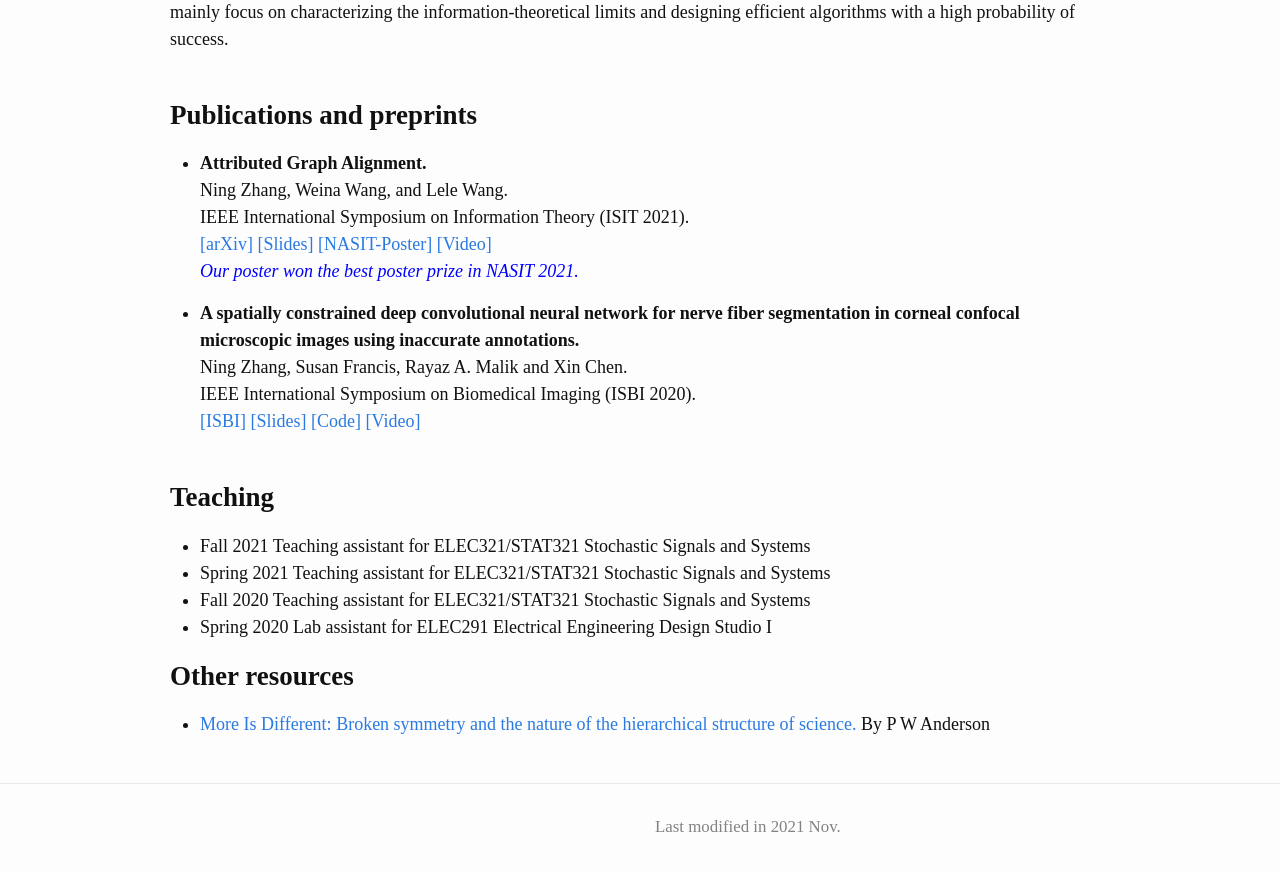
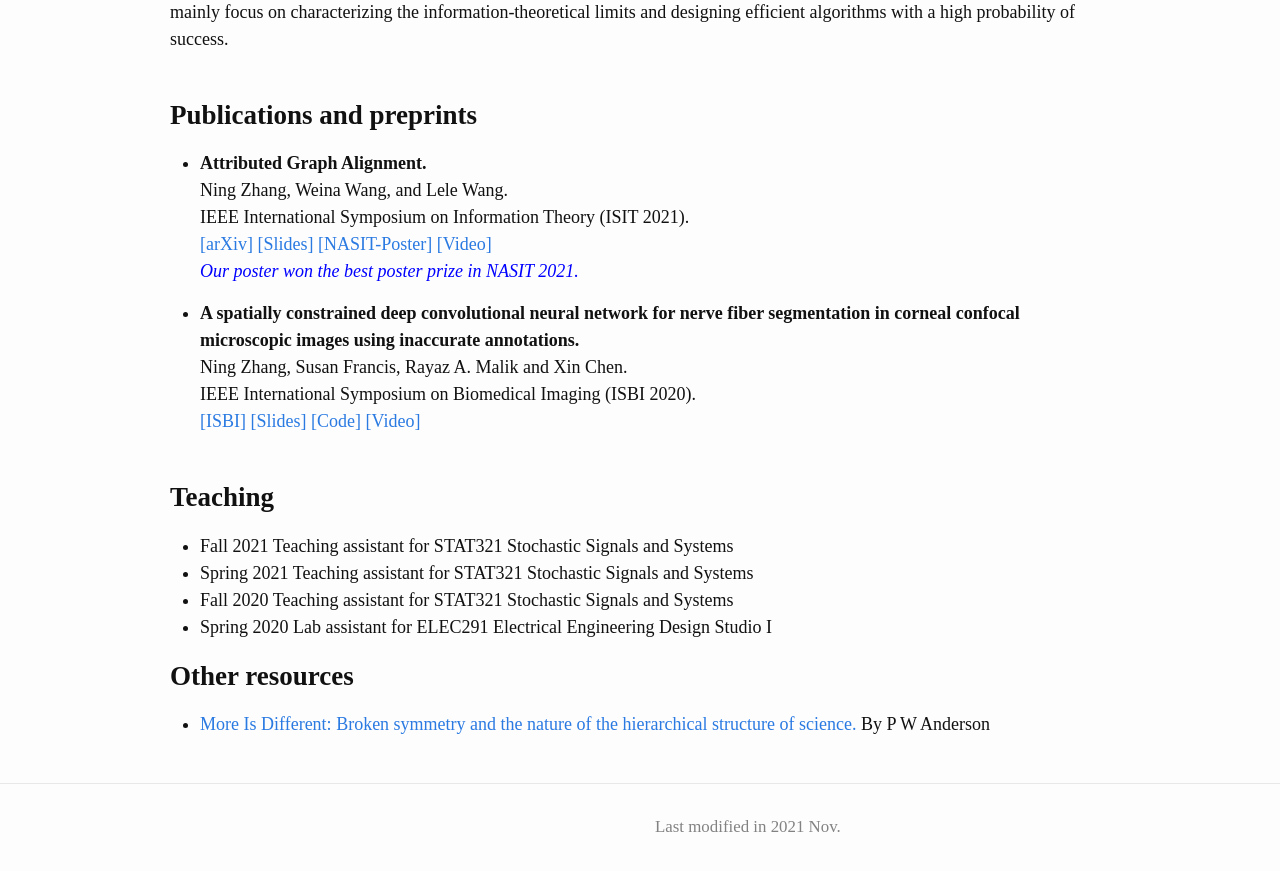
Before and after one commit to NingZhang-Git/NZ_website, a Jekyll site: the page built from index.md, in a window 1280 px wide and 900 px high, scrolled down 708 px. Shown: the top 871 px of the window. Built offline with Jekyll 4.4.1, drawn with Linux system fonts in a browser that asks for light colours.

Commit message:
Update index.md

```diff
--- a/index.md
+++ b/index.md
@@ -44,9 +44,9 @@ IEEE International Symposium on Biomedical Imaging (ISBI 2020).\
 <br/>
 
 ## **Teaching**
-- Fall 2021 Teaching assistant for ELEC321/STAT321 Stochastic Signals and Systems
-- Spring 2021 Teaching assistant for ELEC321/STAT321 Stochastic Signals and Systems
-- Fall 2020 Teaching assistant for ELEC321/STAT321 Stochastic Signals and Systems
+- Fall 2021 Teaching assistant for STAT321 Stochastic Signals and Systems
+- Spring 2021 Teaching assistant for STAT321 Stochastic Signals and Systems
+- Fall 2020 Teaching assistant for STAT321 Stochastic Signals and Systems
 - Spring 2020 Lab assistant for ELEC291 Electrical Engineering Design Studio I
 
 ## **Other resources**
```
